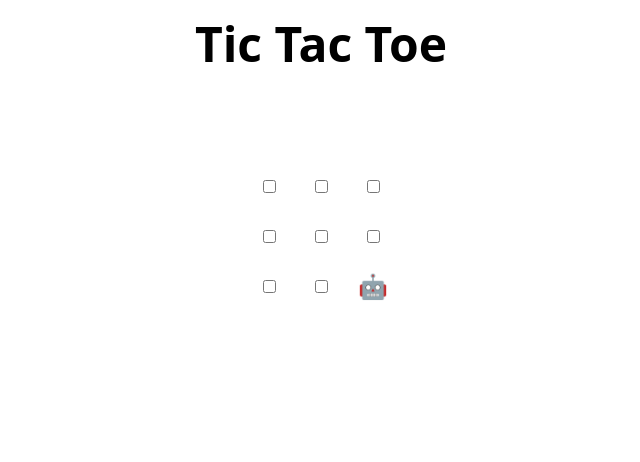
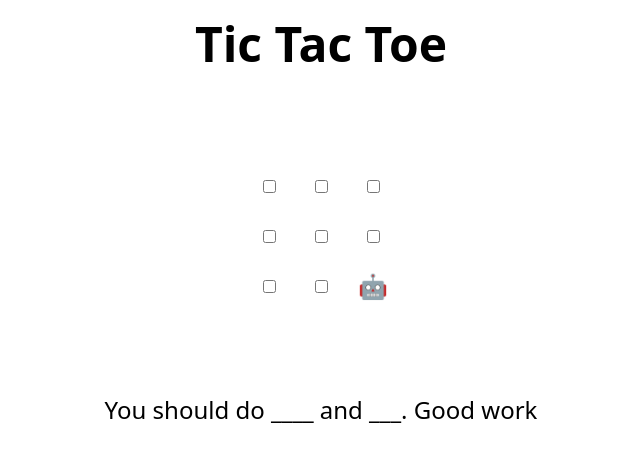
Before and after one commit to dvera14/skills-review-pull-requests, a plain HTML site: page index.html in a window 1280 px wide. Shown: the whole page, without its empty margins (319-959 px from the left). Drawn offline with Linux system fonts and the light colour scheme.

Commit message:
Update index.html

```diff
--- a/index.html
+++ b/index.html
@@ -48,7 +48,7 @@
 </table>
 
 <h2 hidden>Game over, refresh to play again 🧑‍💻 🤖!</h2>
-
+You should do ____ and ___. Good work
 <script>
   // Initialization
   const boxes = Array.from(document.querySelectorAll("td"));
```
